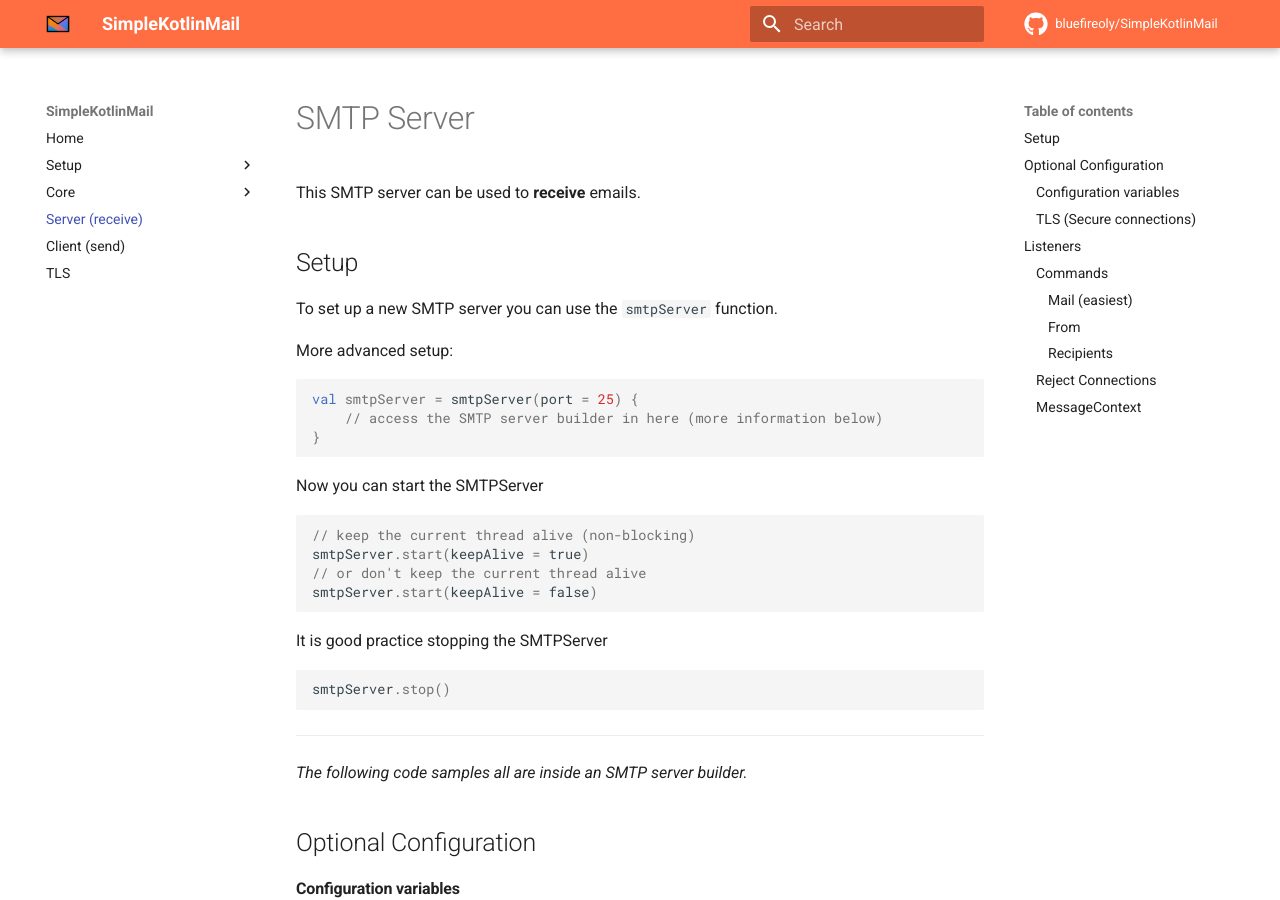
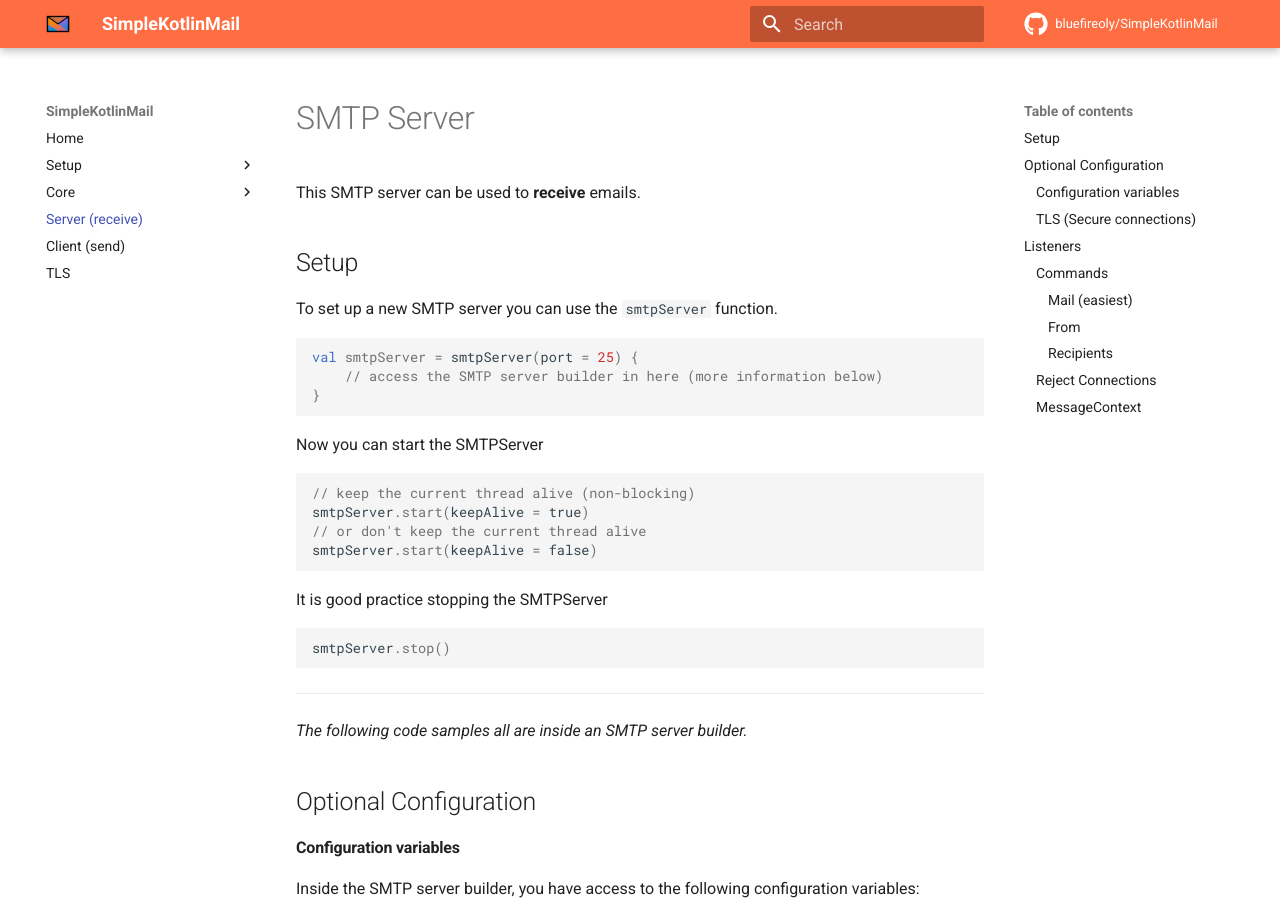
Before and after one commit to jakobkmar/SimpleKotlinMail, an MkDocs documentation site: the page built from guide/docs/server.md, in a window 1280 px wide and 900 px high. Built offline with MkDocs 1.6.1 and Material for MkDocs 9.7.7, drawn with Linux system fonts in a browser that asks for light colours; comment, search, counter and statistics services are not loaded.

Commit message:
Update server.md

````diff
--- a/guide/docs/server.md
+++ b/guide/docs/server.md
@@ -6,7 +6,6 @@
 
 To set up a new SMTP server you can use the `smtpServer` function.
 
-More advanced setup:
 ```kotlin
 val smtpServer = smtpServer(port = 25) {
     // access the SMTP server builder in here (more information below)
````
